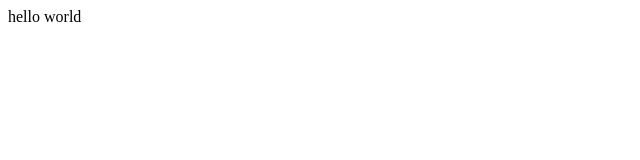
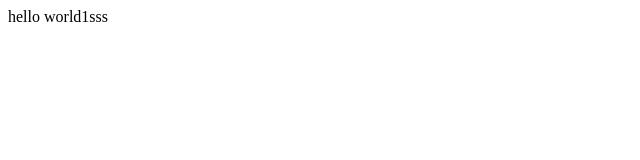
Before and after one commit to raisbaig/Git-Demo, a plain HTML site: page index.html in a window 1280 px wide. Shown: the full height of the page, 0-640 px from the left. Drawn offline with Linux system fonts and the light colour scheme.

```diff
--- a/index.html
+++ b/index.html
@@ -1 +1 @@
-<p>hello world</p>
+<p>hello world1sss</p>
```
